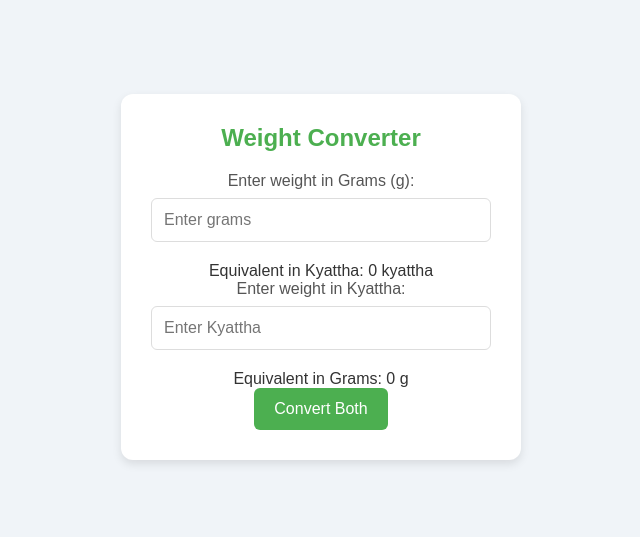
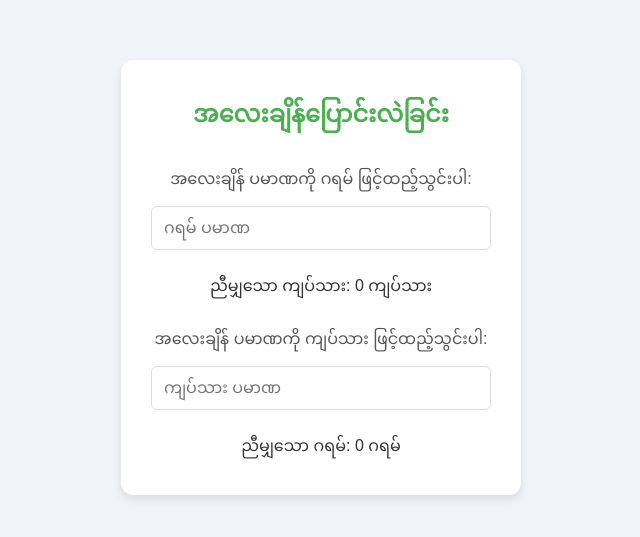
Before and after one commit to zwe-lwin-00/Gram-and-Kyat-Thar-Converter, a plain HTML site: page index.html in a window 1280 px wide. Shown: the part 123-660 px from the top of the page, without its empty margins (319-959 px from the left). Drawn offline with Linux system fonts and the light colour scheme.

Commit message:
Update index.html

```diff
--- a/index.html
+++ b/index.html
@@ -3,7 +3,7 @@
 <head>
     <meta charset="UTF-8">
     <meta name="viewport" content="width=device-width, initial-scale=1.0">
-    <title>Weight Converter - Grams to Kyattha and Kyattha to Grams</title>
+    <title>ဂရမ် နှင့် ကျပ်သား ပမာဏ</title>
     <style>
         * {
             margin: 0;
@@ -132,27 +132,27 @@
 <body>
 
     <div class="container">
-        <h1>Weight Converter</h1>
+        <h1>အလေးချိန်ပြောင်းလဲခြင်း</h1>
 
         <!-- Grams to Kyattha Conversion Block -->
         <div>
-            <label for="gramsInput">Enter weight in Grams (g):</label>
-            <input type="number" id="gramsInput" placeholder="Enter grams" oninput="convertToKyattha()">
+            <label for="gramsInput">အလေးချိန် ပမာဏကို ဂရမ် ဖြင့်ထည့်သွင်းပါ:</label>
+            <input type="number" id="gramsInput" placeholder="ဂရမ် ပမာဏ" oninput="convertToKyattha()">
             <div id="gramsResult">
-                <p>Equivalent in Kyattha: <span id="kyatthaOutput">0</span> kyattha</p>
+                <p>ညီမျှသော ကျပ်သား: <span id="kyatthaOutput">0</span> ကျပ်သား</p>
+            </div>
+        </div>
+        <br>
+
+        <!-- Kyattha to Grams Conversion Block -->
+        <div>
+            <label for="kyatthaInput">အလေးချိန် ပမာဏကို ကျပ်သား ဖြင့်ထည့်သွင်းပါ:</label>
+            <input type="number" id="kyatthaInput" placeholder="ကျပ်သား ပမာဏ" oninput="convertToGrams()">
+            <div id="kyatthaResult">
+                <p>ညီမျှသော ဂရမ်: <span id="gramsOutput">0</span> ဂရမ်</p>
             </div>
         </div>
 
-        <!-- Kyattha to Grams Conversion Block -->
-        <div>
-            <label for="kyatthaInput">Enter weight in Kyattha:</label>
-            <input type="number" id="kyatthaInput" placeholder="Enter Kyattha" oninput="convertToGrams()">
-            <div id="kyatthaResult">
-                <p>Equivalent in Grams: <span id="gramsOutput">0</span> g</p>
-            </div>
-        </div>
-
-        <button onclick="convertBoth()">Convert Both</button>
     </div>
 
     <script>
```
